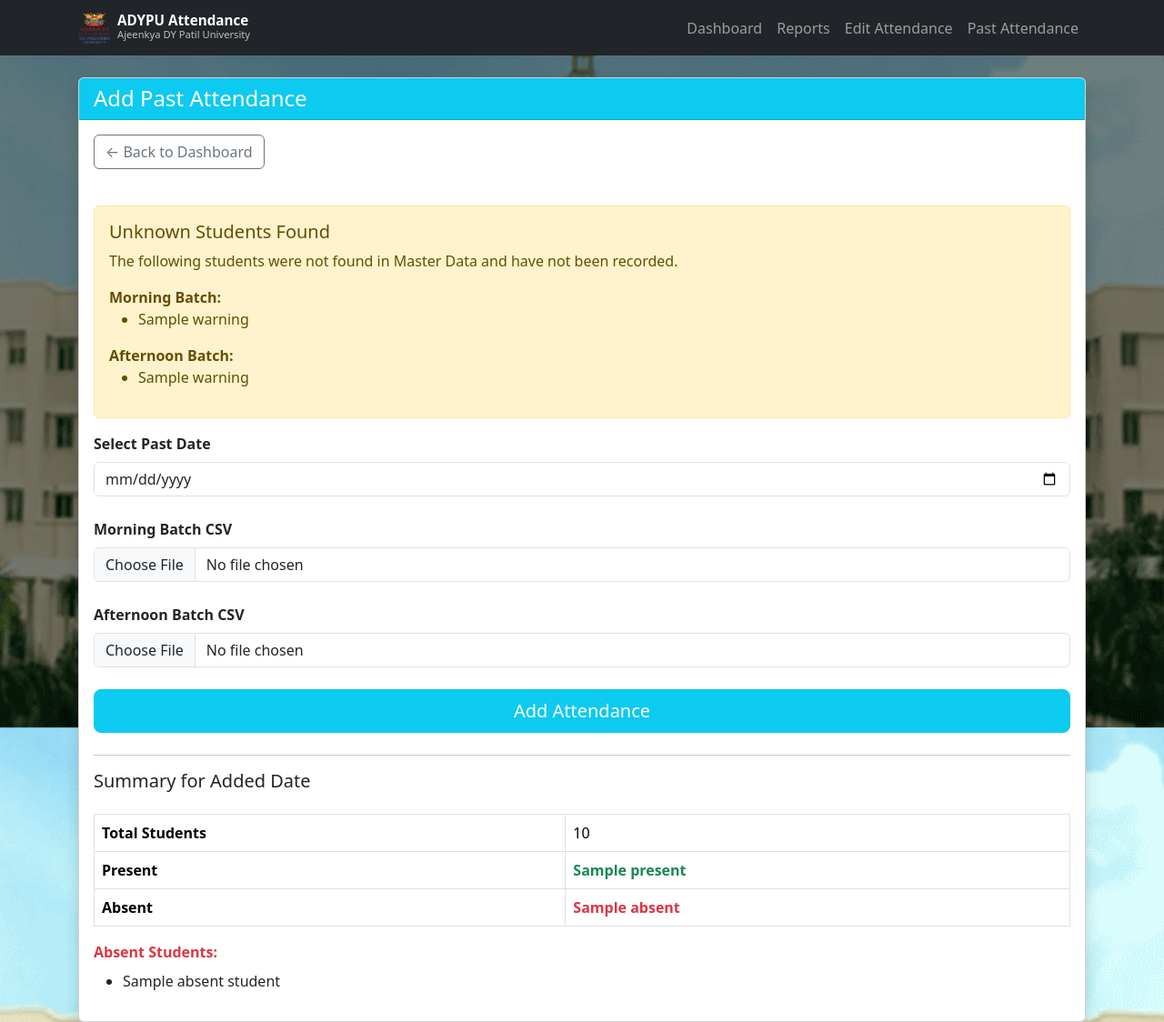
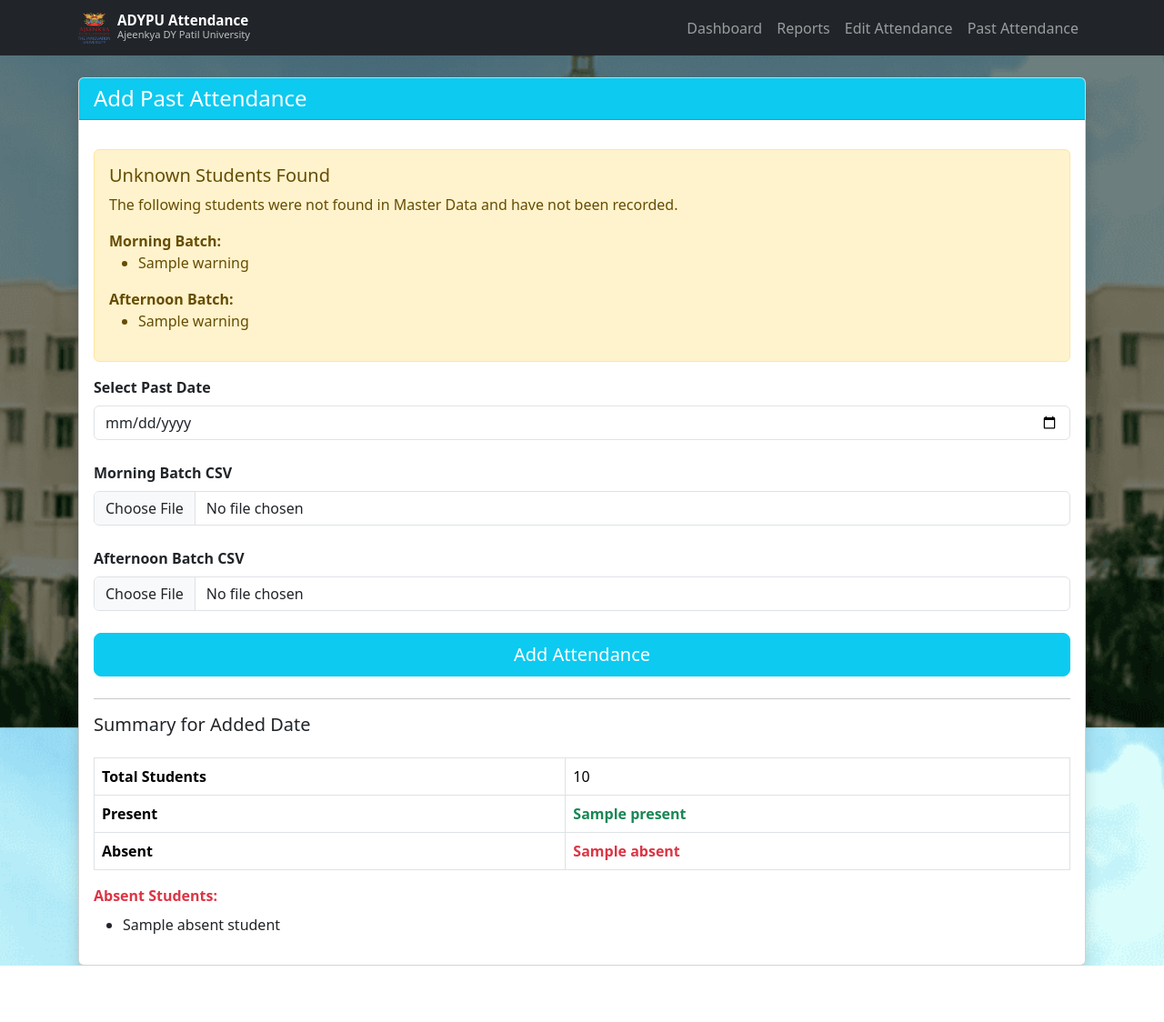
Before and after one commit to sahasmgawade-code/Attendance-Management-System, a Flask app: template templates/past_attendance.html in a window 1280 px wide. Shown: the whole page at 91% size. After the commit the page ends 1062 px from the top, so only its background shows below. Run offline with Flask 3, Linux system fonts and the light colour scheme; the template is opened without the code that fills it: most values are stand-ins (such as "Sample title", 1, 10 or a date in 2020).

Commit message:
Updated Past Attendance Page

```diff
--- a/templates/past_attendance.html
+++ b/templates/past_attendance.html
@@ -10,9 +10,6 @@
 
     <div class="card-body">
 
-        <a href="{{ url_for('home.home') }}" class="btn btn-outline-secondary mb-4">
-            ← Back to Dashboard
-        </a>
         {% if success %}
         <div class="alert alert-success">
             {{ success }}
```
